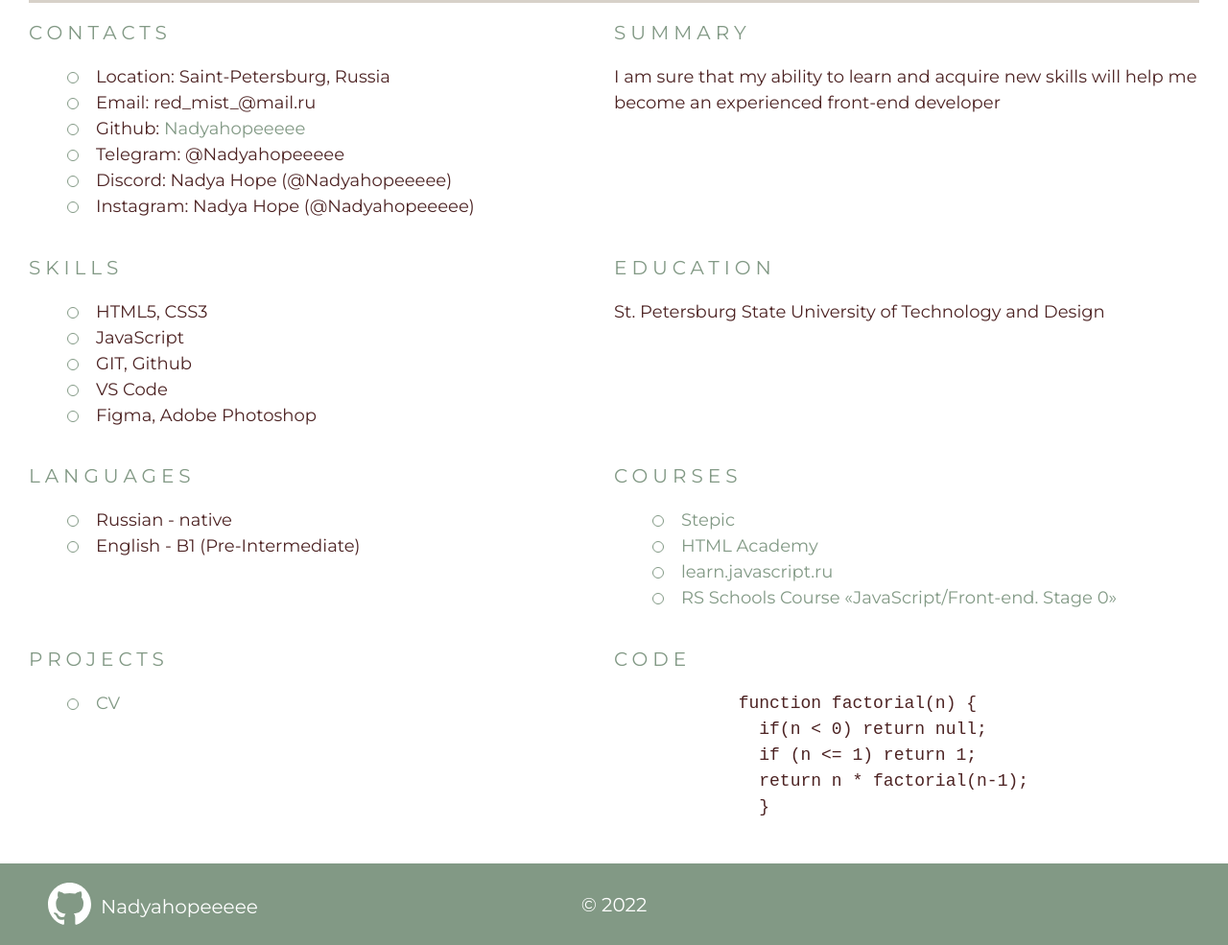
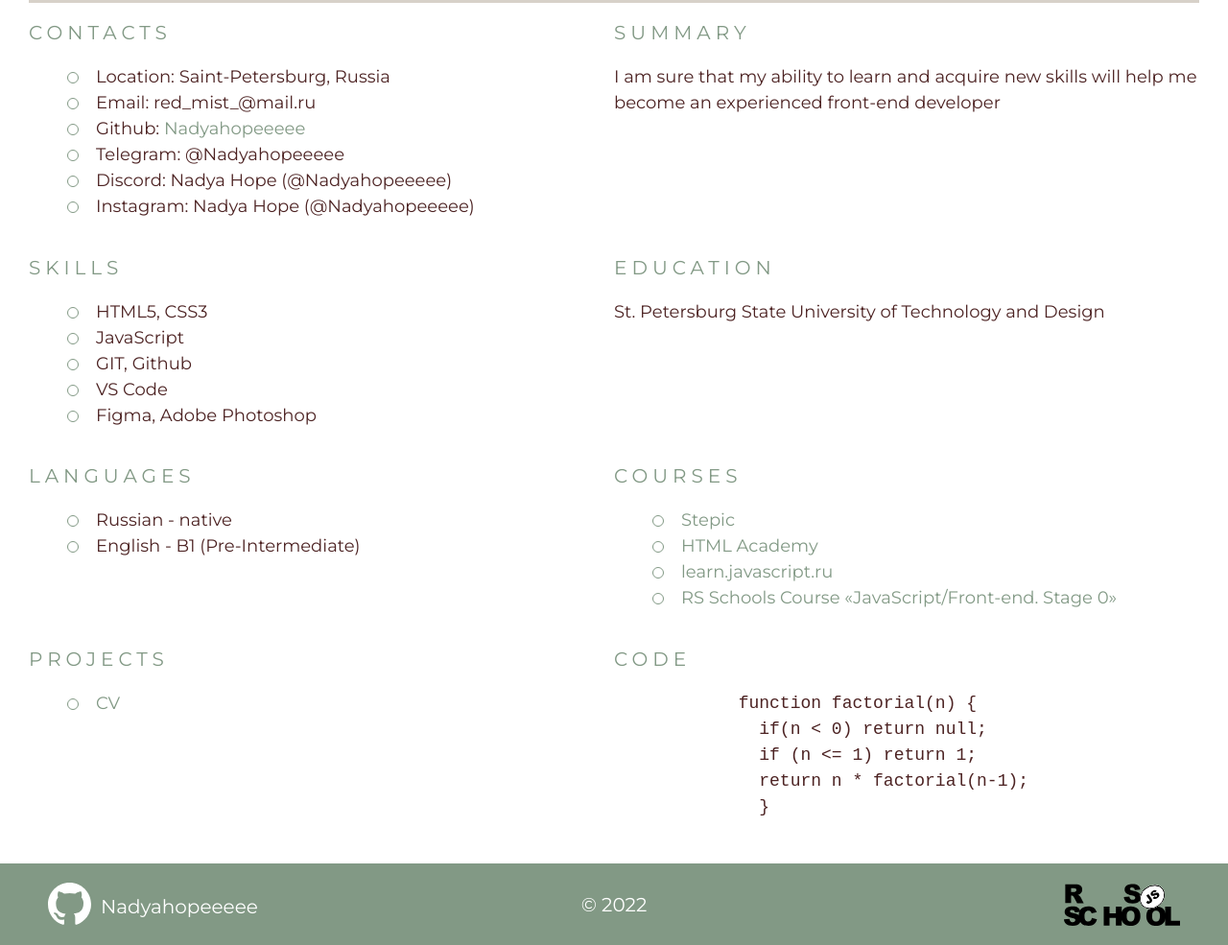
Before and after one commit to Nadyahopeeeee/rsschool-cv, a plain HTML site: page index.html in a window 1280 px wide. Shown: the part 416-1401 px from the top of the page at 96% size. Drawn offline with Linux system fonts and the light colour scheme.

Commit message:
feat: add rss logo style

```diff
--- a/style.css
+++ b/style.css
@@ -152,7 +152,7 @@
   .rss {
     width: 121px;
     height: 45px;
-    background-image: url("./assets/svg/rs_school_js.svg");
+    background-image: url("./assets/svg/rs-logo.svg");
     background-size: contain;
     background-repeat: no-repeat;
   }
```
